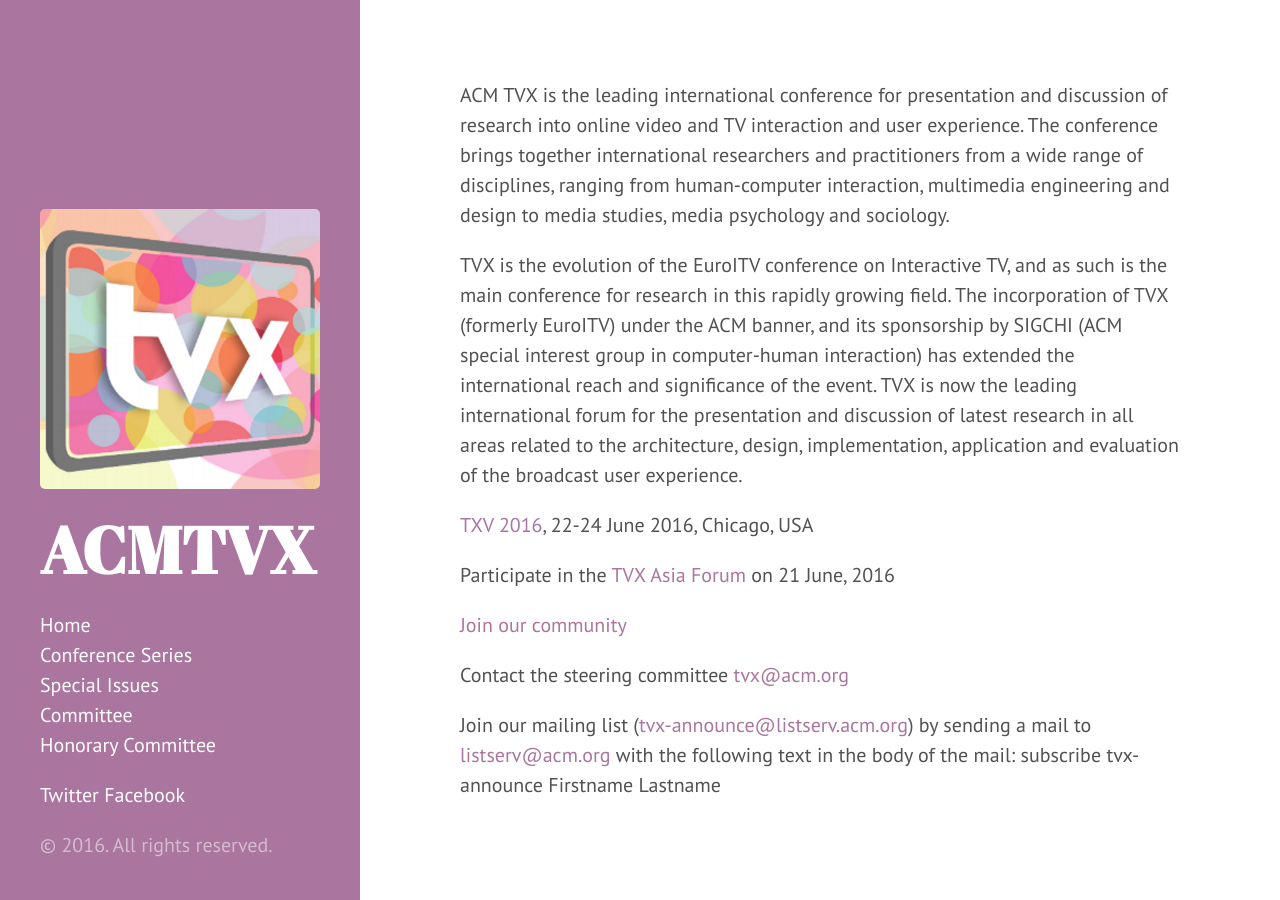
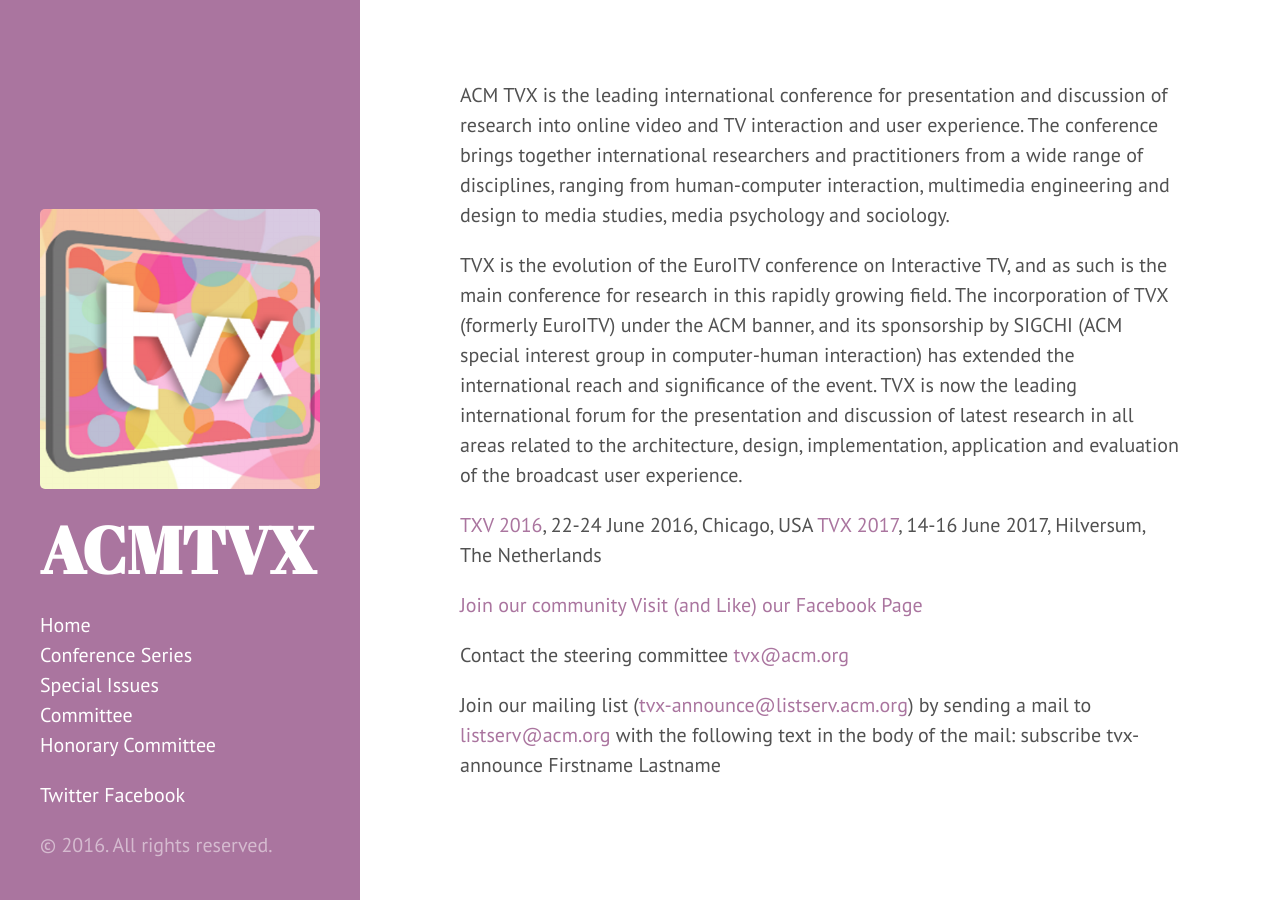
Before and after one commit to acmtvx/www, a Jekyll site: the page built from index.md, in a window 1280 px wide. Built offline with Jekyll 4.4.1, drawn with Linux system fonts in a browser that asks for light colours.

Commit message:
Update index.md

```diff
--- a/index.md
+++ b/index.md
@@ -8,10 +8,10 @@ ACM TVX is the leading international conference for presentation and discussion
 TVX is the evolution of the EuroITV conference on Interactive TV, and as such is the main conference for research in this rapidly growing field.  The incorporation of TVX (formerly EuroITV) under the ACM banner, and its sponsorship by SIGCHI (ACM special interest group in computer-human interaction) has extended the international reach and significance of the event. TVX is now the leading international forum for the presentation and discussion of latest research in all areas related to the architecture, design, implementation, application and evaluation of the broadcast user experience.
 
 [TXV 2016](http://tvx2016.com/), 22-24 June 2016, Chicago, USA
-
-Participate in the [TVX Asia Forum](http://rise.hanyang.ac.kr/tvxasiaforum2016) on 21 June, 2016
+[TVX 2017](http://tvx2017.com/), 14-16 June 2017, Hilversum, The Netherlands
 
 [Join our community](http://www.sigchi.org/communities/tvx)
+[Visit (and Like) our Facebook Page](https://www.facebook.com/acmtvx/)
 
 Contact the steering committee <mailto:tvx@acm.org>
 
```
